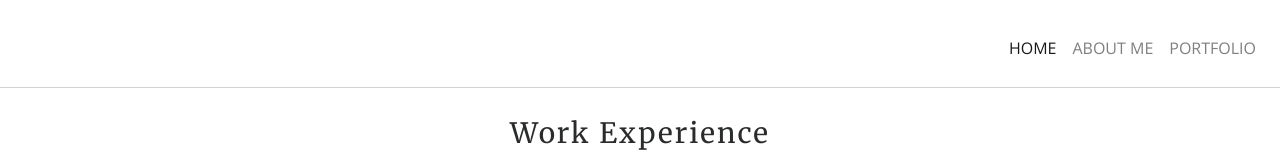
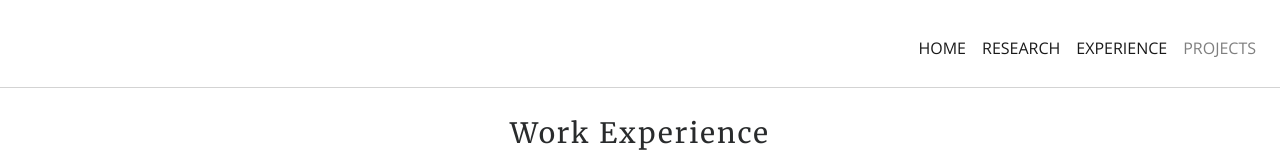
Before and after one commit to sreeaurovindh/sreeaurovindh.github.io, a website: page work.html in a window 1280 px wide. Shown: the top 163 px of the page. Drawn offline with nearby package versions, Linux system fonts and the light colour scheme; a script that the page names is missing.

Commit message:
Fixes on September 12 19

```diff
--- a/work.html
+++ b/work.html
@@ -37,27 +37,23 @@
                 <li class="nav-item active">
                     <a class="nav-link" href="index.html">Home <span class="sr-only">(current)</span></a>
                 </li>
-                <li class="nav-item dropdown">
-                    <a class="nav-link dropdown-toggle" href="#" id="navbarDropdownMenuLink" data-toggle="dropdown" aria-haspopup="true" aria-expanded="false">
-                        About Me
-                    </a>
-                    <div class="dropdown-menu" aria-labelledby="navbarDropdownMenuLink">
+                <li class="nav-item active">
+                    <a class="nav-link" href="research.html">Research<span class="sr-only">(current)</span></a>
+                </li>
+                <li class="nav-item active">
+                    <a class="nav-link" href="work.html">Experience<span class="sr-only">(current)</span></a>
+                </li>
 
-
-                        <a class="dropdown-item" href="research.html">Work Experience</a>
-                        <a class="dropdown-item" href="research.html">Research </a>
-                        <!-- <a class="dropdown-item" href="employment.html">Employment History</a> -->
-
-                    </div>
-                </li>
                 <li class="nav-item">
-                    <a class="nav-link" href="folio.html">Portfolio</a>
+                    <a class="nav-link" href="folio.html">Projects</a>
                 </li>
                 <!--
                 <li class="nav-item">
                   <a class="nav-link" href="blog.html">Blog</a>
                 </li>
                 -->
+
+            </ul>
 
             </ul>
         </div>
@@ -69,7 +65,7 @@
 </div>
 
 <div class="container">
-    <br> <br><h1 style="font-size: 175%; text-align: center; letter-spacing: 2px;" class="heading">Work Experience</h1><br>
+    <br> <br><h1 style="font-size: 175%; text-align: center; letter-spacing: 2px;" class="heading">Work Experience</h1><hr><br>
 </div>
 <div class="container resumeEntry">
     <div class="col" >
```
Also changed, not shown: folio.html (+8 -13 lines), index.html (+7 -12 lines), research.html (+7 -13 lines).
